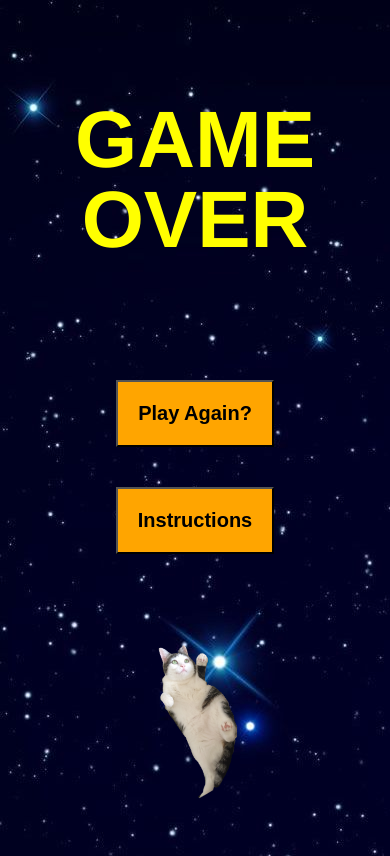
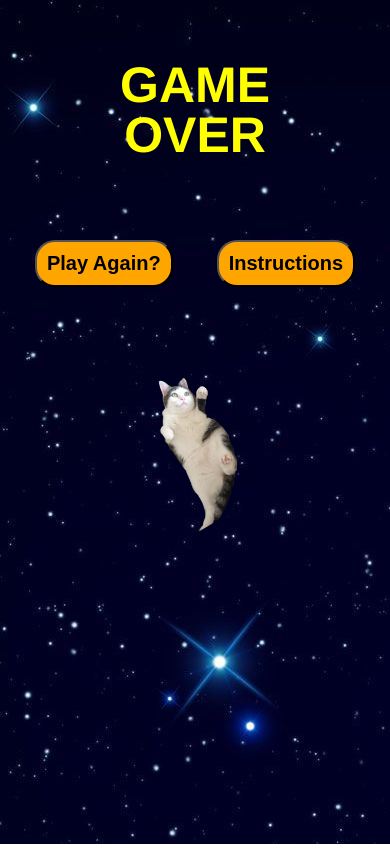
Before and after one commit to Paulinettt/JS-game-projet-1, a plain HTML site: page game-over.html in a window 390 px wide. Drawn offline with Linux system fonts and the light colour scheme.

```diff
--- a/css/main.css
+++ b/css/main.css
@@ -80,7 +80,9 @@ p {
     font-family: Helvetica;
     color: yellow;
     text-align: center;
-    margin : 110px;
+    margin : 80px;
+    border-radius: 20px;
+
 }
 
 .gameOver  {
@@ -96,7 +98,7 @@ p {
 }
 
 .gameOver button {
-    margin: 20px;
+    margin: 30px;
     padding : 20px;
     color: black;
     font-size: 20px;
@@ -105,13 +107,25 @@ p {
 }
 
 #instructions {
-    margin: 20px;
+    margin : 30px;
     padding : 20px;
     color: black;
-    font-size: 20px;
+    font-size: 30px;
     font-weight: 700;
     background-color: orange;
+    border-radius: 20px;
 }
+
+#play-again {
+    margin : 30px;
+    padding : 20px;
+    color: black;
+    font-size: 30px;
+    font-weight: 700;
+    background-color: orange;
+    border-radius: 20px;
+}
+
 
 
  #start-page {
@@ -121,6 +135,7 @@ p {
     color: yellow;
     text-align: center;
     margin : 20px;
+
 
 }
 
@@ -152,12 +167,12 @@ p {
 
 @media only screen and (max-width: 600px) {
     #game-over {
-        font-size: 80px;
+        font-size: 50px;
         font-weight: 700;
         font-family: Helvetica;
         color: yellow;
         text-align: center;
-        margin : 50px;
+        margin : 10px;
     }
     .animation-sophie #sophie-logo {
         max-width: 110px;
@@ -168,7 +183,18 @@ p {
 
     #play-again {
         margin : 20px;
-        padding : 20px;
+        padding : 10px;
+        color: black;
+        font-size: 20px;
+        font-weight: 700;
+        background-color: orange;
+    }
+
+
+
+    #instructions {
+        margin : 20px;
+        padding : 10px;
         color: black;
         font-size: 20px;
         font-weight: 700;
@@ -225,7 +251,8 @@ p {
         font-family: Helvetica;
         color: yellow;
         text-align: center;
-        margin : 10px;
+        margin : 20px;
+        padding: 10px;
 
     }
 
@@ -254,6 +281,7 @@ p {
     font-size: 30px;
     font-weight: 700;
     background-color: orange;
+    border-radius: 20px;
 }
 
 .win-page h1 {
```
Also changed, not shown: index.html (+1 -1 lines), win-page.html (+1 -1 lines), 2 other files.
